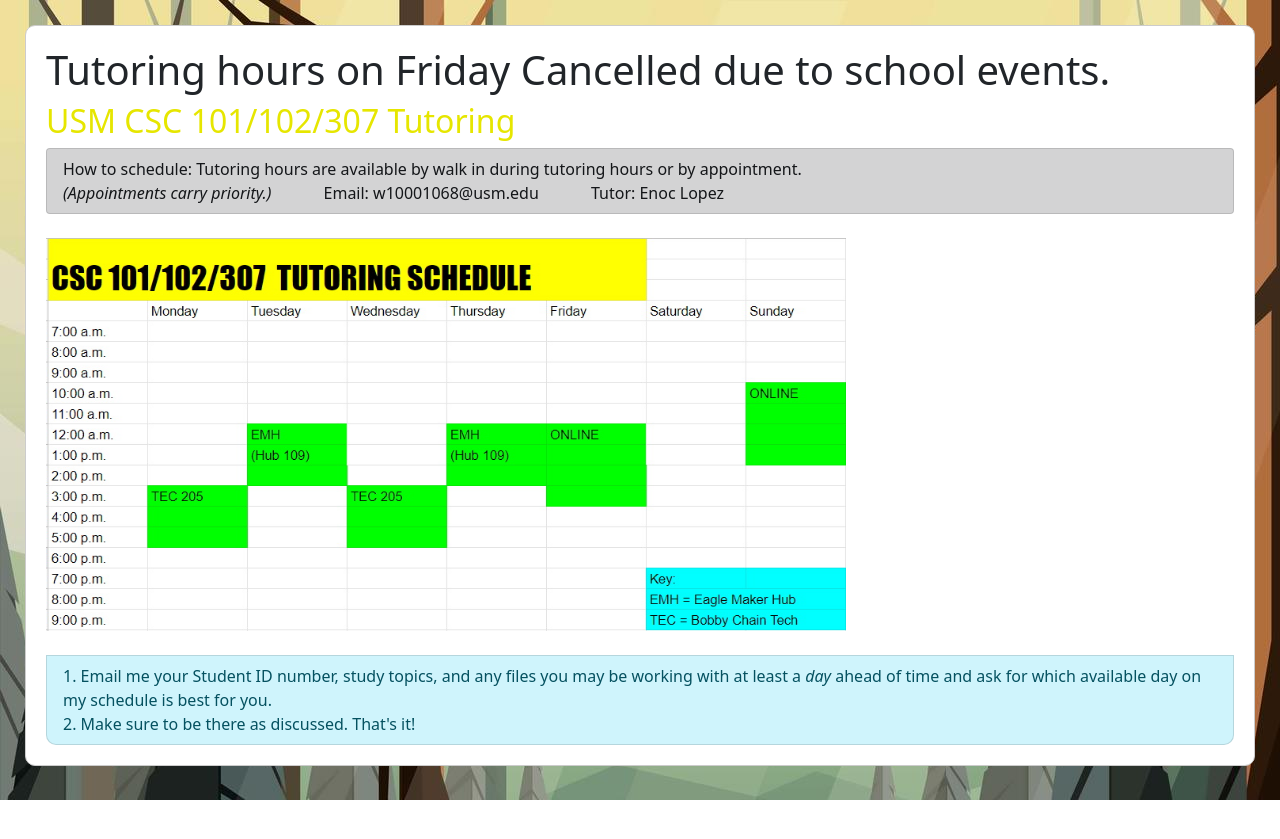
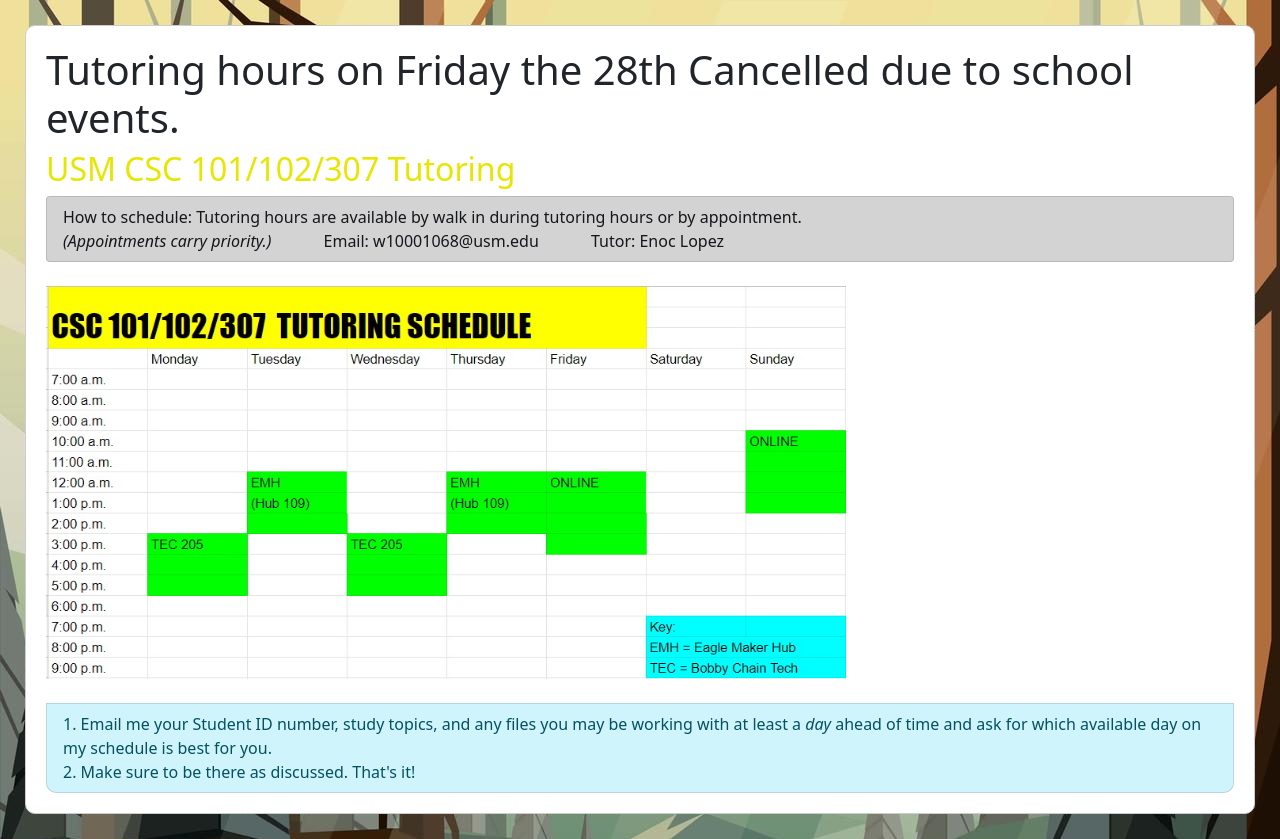
Before and after one commit to Cantogen/TutoringWebsite, a plain HTML site: page index.html in a window 1280 px wide. Before the commit the page ends 800 px from the top, so only its background shows below. Drawn offline with nearby package versions, Linux system fonts and the light colour scheme.

Commit message:
Update index.html

```diff
--- a/index.html
+++ b/index.html
@@ -16,7 +16,7 @@
   <body>
 
     <div>
-<h1>Tutoring hours on Friday Cancelled due to school events.</h1>
+<h1>Tutoring hours on Friday the 28th Cancelled due to school events.</h1>
 
     	<h2>USM CSC 101/102/307 Tutoring</h2>
 
```
